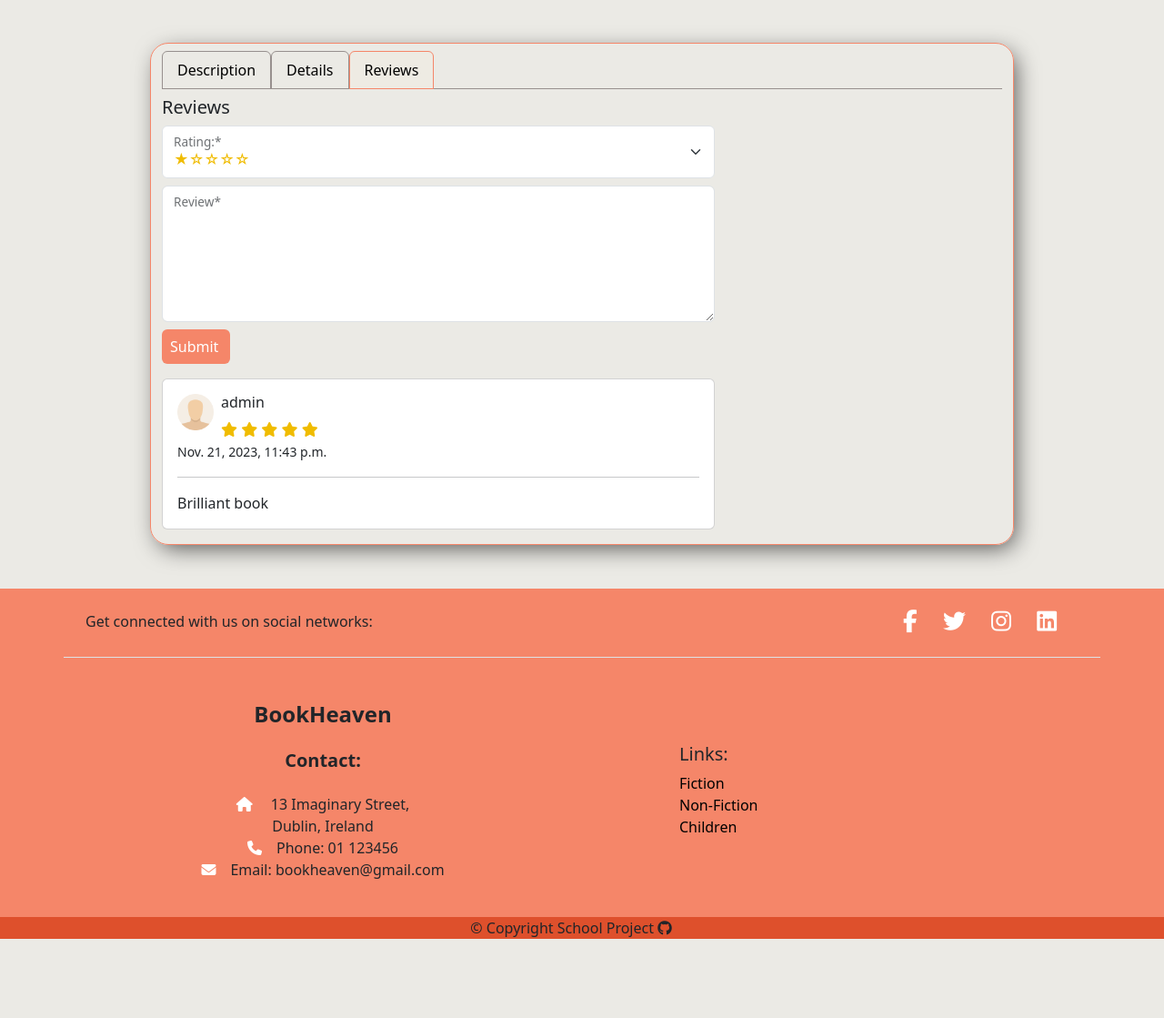
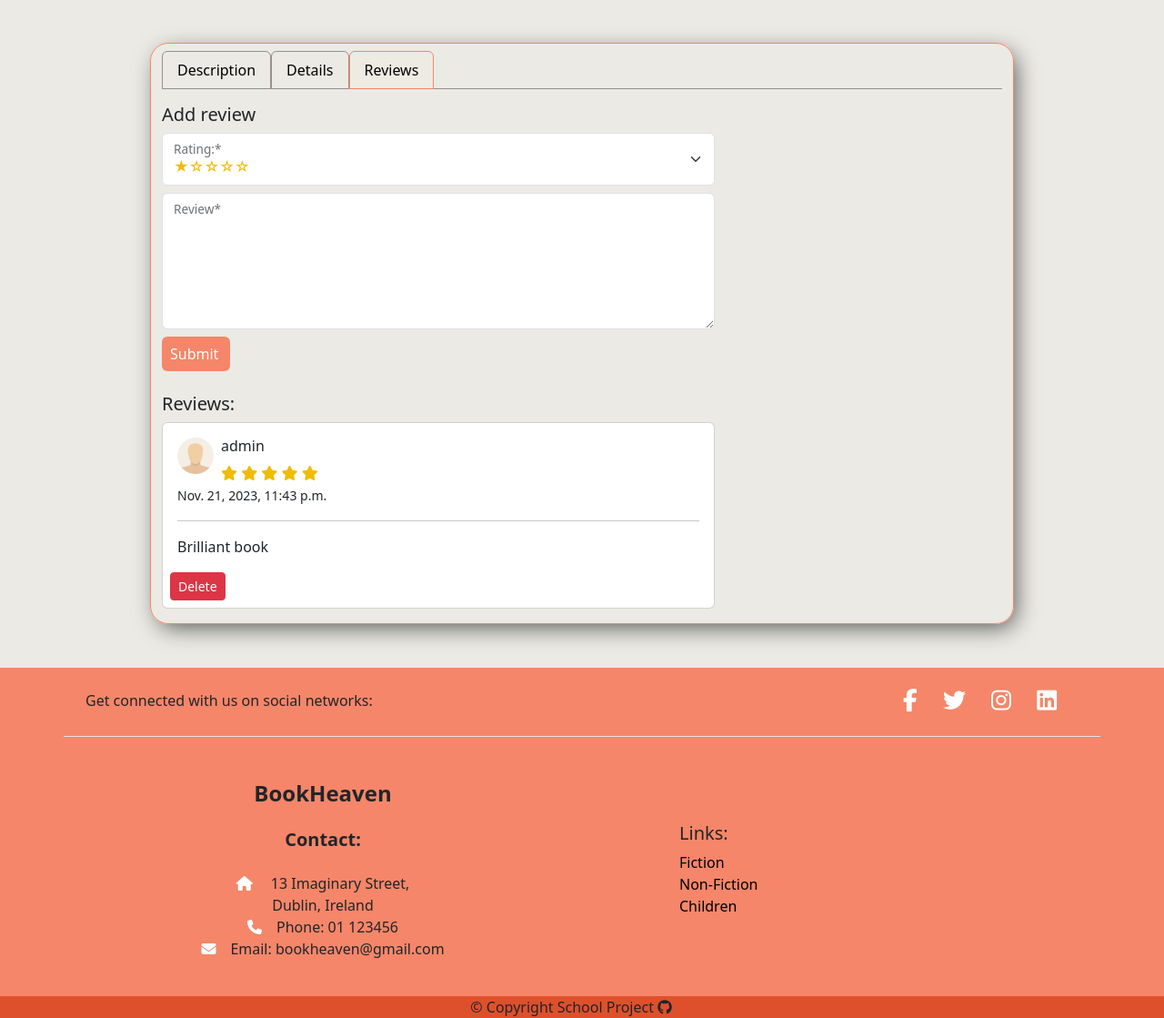
Before and after one commit to Dayana-N/Book-Heaven-PP5, a Django app: a page that uses products/templates/products/single-product.html in a window 1280 px wide, after a click on "Reviews". Shown: the part 670-1789 px from the top of the page at 91% size. Before the commit the page ends 1702 px from the top, so only its background shows below. Run offline with Django 3.2, Linux system fonts and the light colour scheme; a user stored in the database is signed in; data comes from the database, SQL or seed files in the repository; both versions use the stored data as it was after the commit; some libraries are stand-ins or nearby versions.

Commit message:
feat: add delete review functionality #41

```diff
--- a/products/models.py
+++ b/products/models.py
@@ -85,8 +85,8 @@ class Book(models.Model):
         if reviews:
             average_rating = reviews.aggregate(Avg('rating'))
             return range(int(average_rating['rating__avg']))
-        else:
-            return range(0)
+
+        return range(0)
 
     @property
     def price_discount(self):
--- a/products/templates/products/single-product.html
+++ b/products/templates/products/single-product.html
@@ -153,13 +153,16 @@
                         </div>
                     </div>
                     <div id="reviews" class="tab-pane fade">
-                        <h5 class="my-2">Reviews</h5>
+
                         {% if user.is_authenticated %}
+                        <h5 class="mt-3">Add review</h5>
                         {% include 'reviews/partials/add_review.html' %}
                         {% else %}
                         <p>Please <a href="{% url 'account_login' %}" class="text-orange">Log In</a> to leave a review</p>
                         {% endif %}
                         <div class=" row review">
+                            {% if reviews %}
+                            <h5 class="my-2">Reviews:</h5>
                             {% for review in reviews %}
                             <div class="col-12 col-md-8">
                                 <div class="card mb-3">
@@ -180,9 +183,19 @@
                                         <hr>
                                         <p class="card-text">{{ review.review }}</p>
                                     </div>
+                                    {% if request.user.userprofile == review.user or request.user.is_superuser %}
+                                    <div class="delte-review">
+                                        <form action="{% url 'delete-review' book.id %}" method="POST">
+                                            {% csrf_token %}
+                                            <input type="hidden" name="review_id" value="{{ review.id }}">
+                                            <button class="btn btn-sm btn-danger mb-2 ms-2" type="submit">Delete</button>
+                                        </form>
+                                    </div>
+                                    {% endif %}
                                 </div>
                             </div>
                             {% endfor %}
+                            {% endif %}
                         </div>
                     </div>
                 </div>
--- a/reviews/urls.py
+++ b/reviews/urls.py
@@ -4,4 +4,5 @@ from . import views
 
 urlpatterns = [
     path('add_review/<str:pk>', views.create_review, name='add-review'),
+    path('delete_review/<str:pk>', views.delete_review, name='delete-review'),
 ]
--- a/static/css/style.css
+++ b/static/css/style.css
@@ -81,7 +81,7 @@ body {
     -moz-box-shadow: 5px 7px 26px -4px rgba(0, 0, 0, 0.66);
 }
 .text-orange {
-    color: var(--orange);
+    color: var(--dark-orange);
 }
 
 .custom-icon i {
```
Also changed, not shown: reviews/views.py (+20 -0 lines), db.sqlite3.
